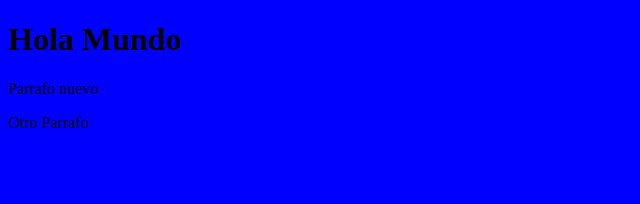
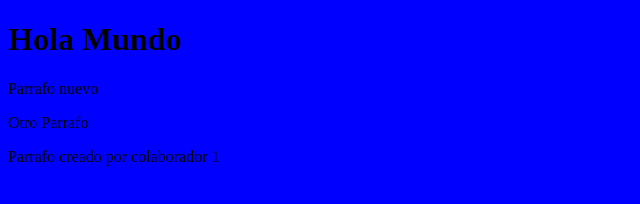
Before and after one commit to capitalhumano2018/CursoGit2, a plain HTML site: page index.html in a window 1280 px wide. Shown: the whole page, without its empty margins (0-640 px from the left). Drawn offline with Linux system fonts and the light colour scheme.

Commit message:
inicio colaborador1

```diff
--- a/index.html
+++ b/index.html
@@ -11,5 +11,6 @@
     <h1>Hola Mundo</h1>
     <p>Parrafo nuevo</p>
     <p>Otro Parrafo</p>
+    <p>Parrafo creado por colaborador 1</p>
 </body>
 </html>
```
